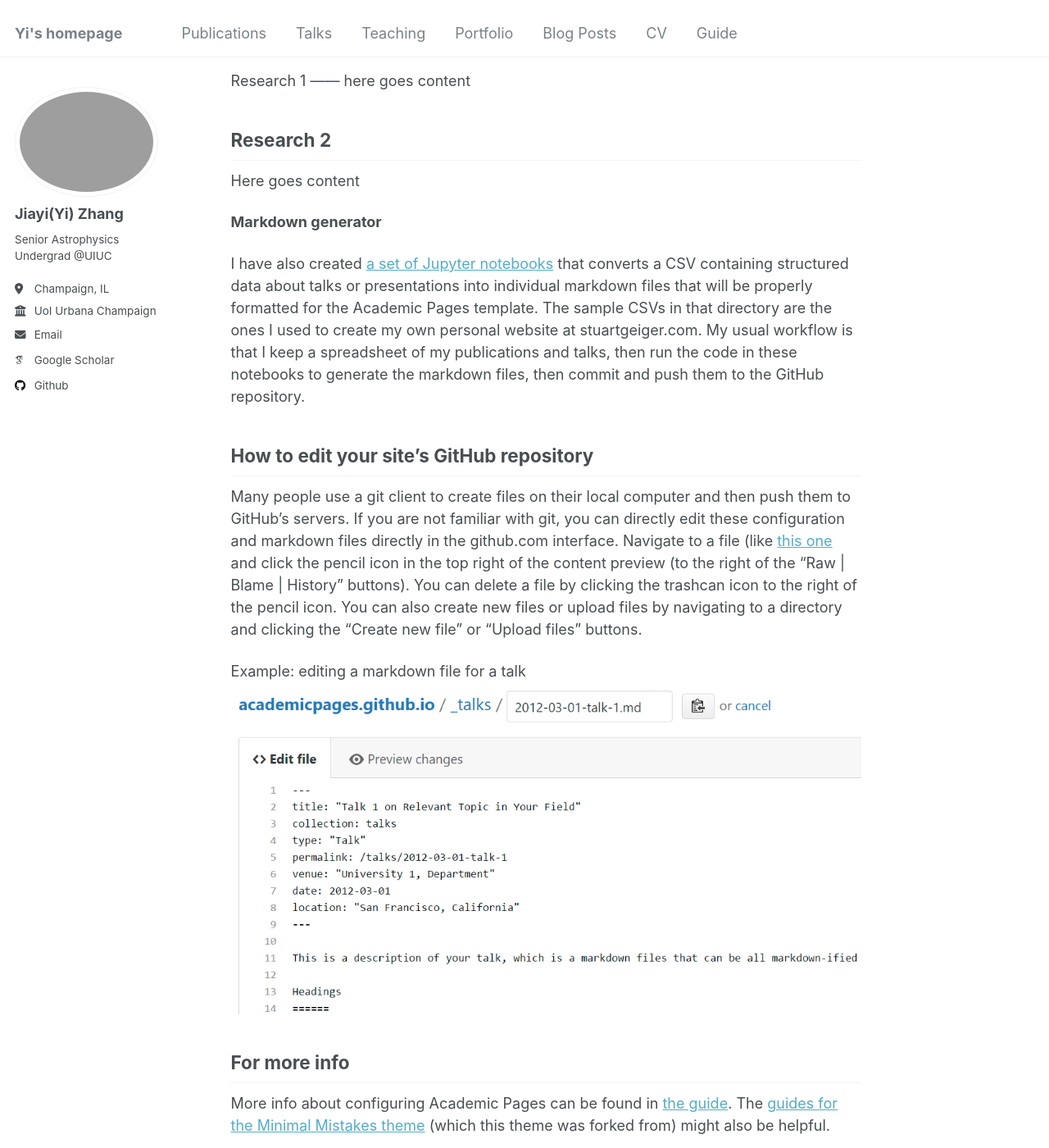
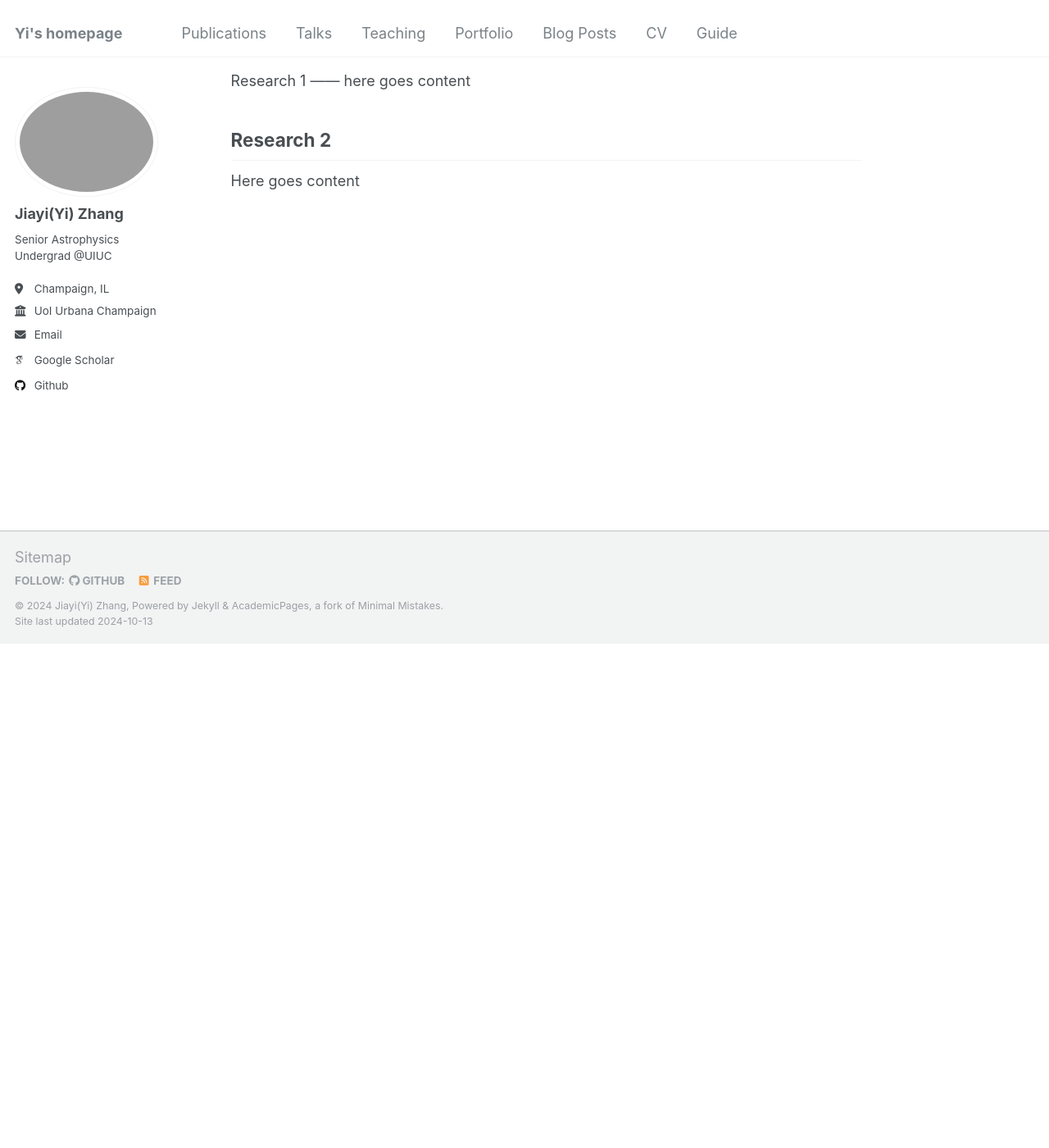
Before and after one commit to jz1225/jiayi, a Jekyll site: the page built from _pages/about.md, in a window 1280 px wide and 1400 px high, scrolled down 615 px. Shown: the whole window at 82% size. Built offline with Jekyll 4.4.1, drawn with Linux system fonts in a browser that asks for light colours; some web fonts are replaced.

Commit message:
Update about.md

```diff
--- a/_pages/about.md
+++ b/_pages/about.md
@@ -29,20 +29,3 @@
 Research 2
 ------
 Here goes content
-
-
-**Markdown generator**
-
-I have also created [a set of Jupyter notebooks](https://github.com/academicpages/academicpages.github.io/tree/master/markdown_generator
-) that converts a CSV containing structured data about talks or presentations into individual markdown files that will be properly formatted for the Academic Pages template. The sample CSVs in that directory are the ones I used to create my own personal website at stuartgeiger.com. My usual workflow is that I keep a spreadsheet of my publications and talks, then run the code in these notebooks to generate the markdown files, then commit and push them to the GitHub repository.
-
-How to edit your site's GitHub repository
-------
-Many people use a git client to create files on their local computer and then push them to GitHub's servers. If you are not familiar with git, you can directly edit these configuration and markdown files directly in the github.com interface. Navigate to a file (like [this one](https://github.com/academicpages/academicpages.github.io/blob/master/_talks/2012-03-01-talk-1.md) and click the pencil icon in the top right of the content preview (to the right of the "Raw | Blame | History" buttons). You can delete a file by clicking the trashcan icon to the right of the pencil icon. You can also create new files or upload files by navigating to a directory and clicking the "Create new file" or "Upload files" buttons.
-
-Example: editing a markdown file for a talk
-![Editing a markdown file for a talk](/images/editing-talk.png)
-
-For more info
-------
-More info about configuring Academic Pages can be found in [the guide](https://academicpages.github.io/markdown/). The [guides for the Minimal Mistakes theme](https://mmistakes.github.io/minimal-mistakes/docs/configuration/) (which this theme was forked from) might also be helpful.
```
Also changed, not shown: other parts of _pages/about.md (+1 -1 lines).
